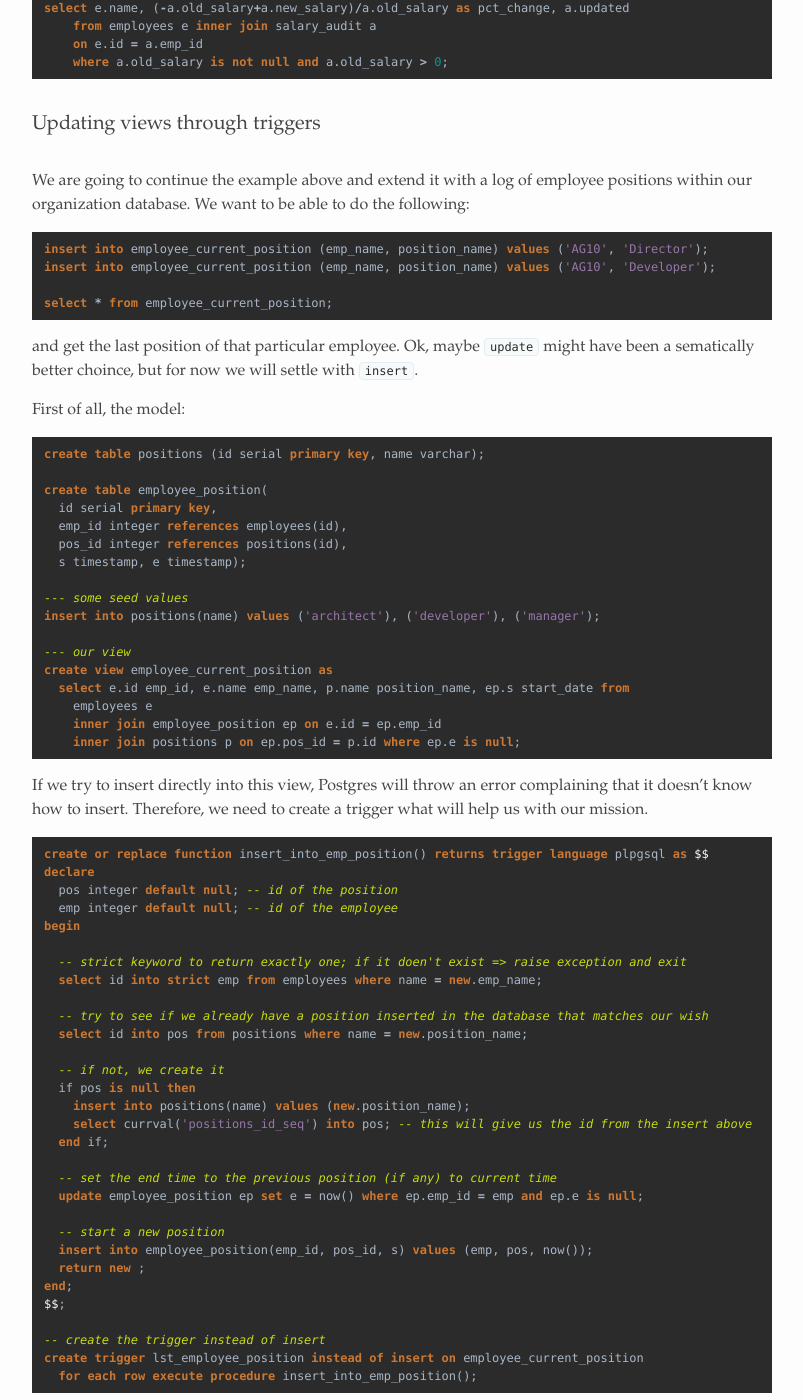
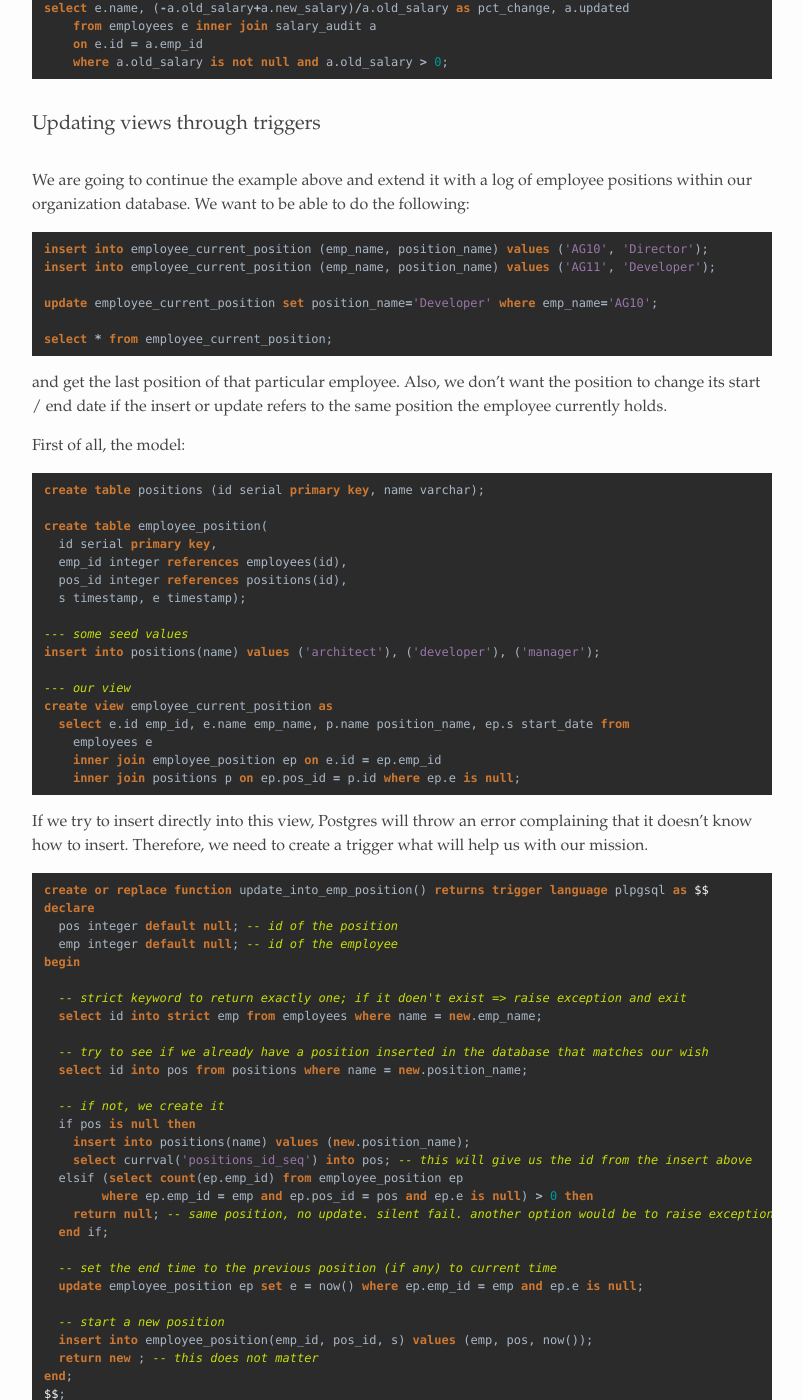
Before and after one commit to alexandrugris/my-jekyll-tech-blog, a Jekyll site: the page built from MyBlog/_posts/2018-09-16-postgresql.markdown, in a window 1280 px wide and 1400 px high, scrolled down 8880 px. Shown: the whole window, without its empty margins (238-1041 px from the left). Built offline with Jekyll 4.4.1, drawn with Linux system fonts in a browser that asks for light colours; some of the changed text lies outside the part shown.

Commit message:
small changes

````diff
--- a/MyBlog/_posts/2018-09-16-postgresql.markdown
+++ b/MyBlog/_posts/2018-09-16-postgresql.markdown
@@ -423,12 +423,14 @@ We are going to continue the example above and extend it with a log of employee
 
 ```sql
 insert into employee_current_position (emp_name, position_name) values ('AG10', 'Director');
-insert into employee_current_position (emp_name, position_name) values ('AG10', 'Developer');
+insert into employee_current_position (emp_name, position_name) values ('AG11', 'Developer');
+
+update employee_current_position set position_name='Developer' where emp_name='AG10';
 
 select * from employee_current_position;
 ```
 
-and get the last position of that particular employee. Ok, maybe `update` might have been a sematically better choince, but for now we will settle with `insert`.
+and get the last position of that particular employee. Also, we don't want the position to change its start / end date if the insert or update refers to the same position the employee currently holds.
 
 First of all, the model:
 
@@ -455,7 +457,7 @@ create view employee_current_position as
 If we try to insert directly into this view, Postgres will throw an error complaining that it doesn't know how to insert. Therefore, we need to create a trigger what will help us with our mission.
 
 ```sql
-create or replace function insert_into_emp_position() returns trigger language plpgsql as $$
+create or replace function update_into_emp_position() returns trigger language plpgsql as $$
 declare
   pos integer default null; -- id of the position
   emp integer default null; -- id of the employee
@@ -471,6 +473,9 @@ begin
   if pos is null then
     insert into positions(name) values (new.position_name);
     select currval('positions_id_seq') into pos; -- this will give us the id from the insert above
+  elsif (select count(ep.emp_id) from employee_position ep
+        where ep.emp_id = emp and ep.pos_id = pos and ep.e is null) > 0 then
+    return null; -- same position, no update. silent fail. another option would be to raise exception
   end if;
 
   -- set the end time to the previous position (if any) to current time
@@ -478,11 +483,13 @@ begin
 
   -- start a new position
   insert into employee_position(emp_id, pos_id, s) values (emp, pos, now());
-  return new ;
+  return new ; -- this does not matter
 end;
 $$;
 
--- create the trigger instead of insert
-create trigger lst_employee_position instead of insert on employee_current_position
-  for each row execute procedure insert_into_emp_position();
+-- create the trigger instead of insert or update
+create trigger update_emp_pos instead of insert or update on employee_current_position
+  for each row execute procedure update_into_emp_position();
 ```
+
+Note: similar behavior can be obtained through rules. If many rows are updated in a trigger which is invoked for each row, a better solution might be to use rules directly which basically behave as a rewriting of the original query.
````
